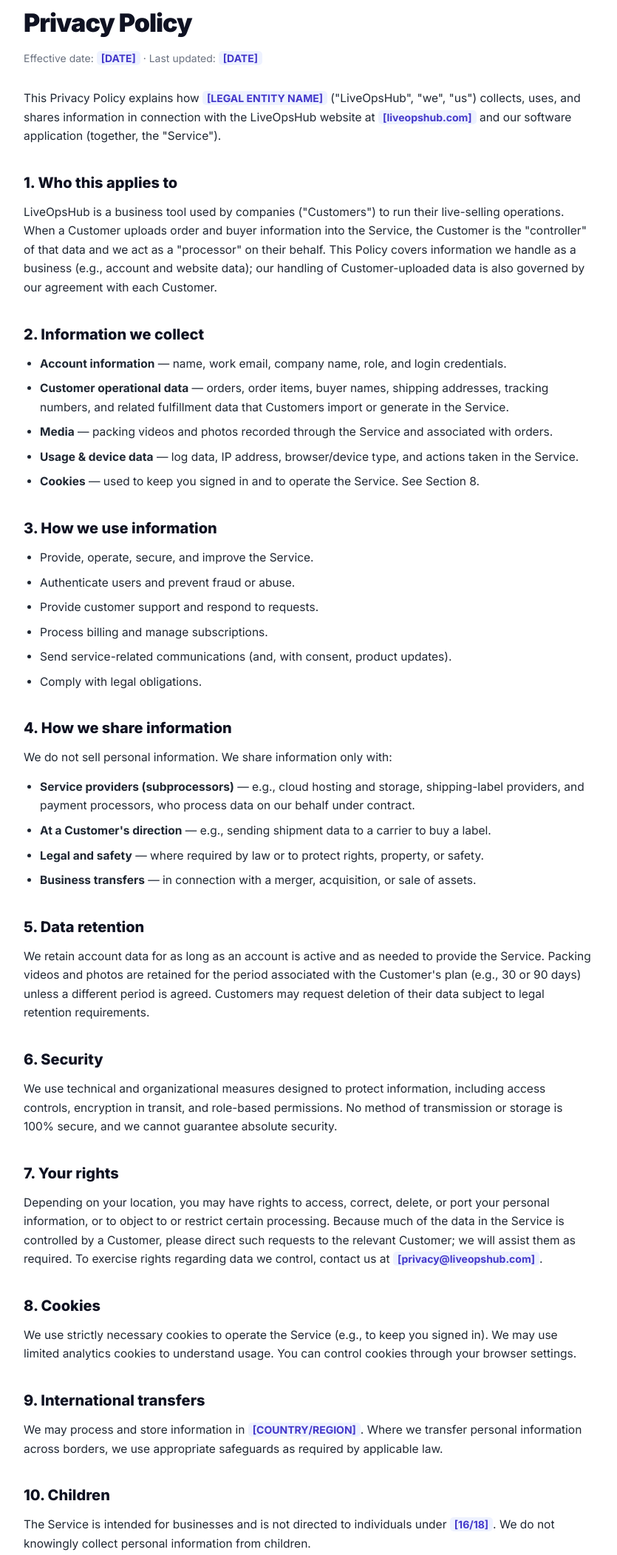
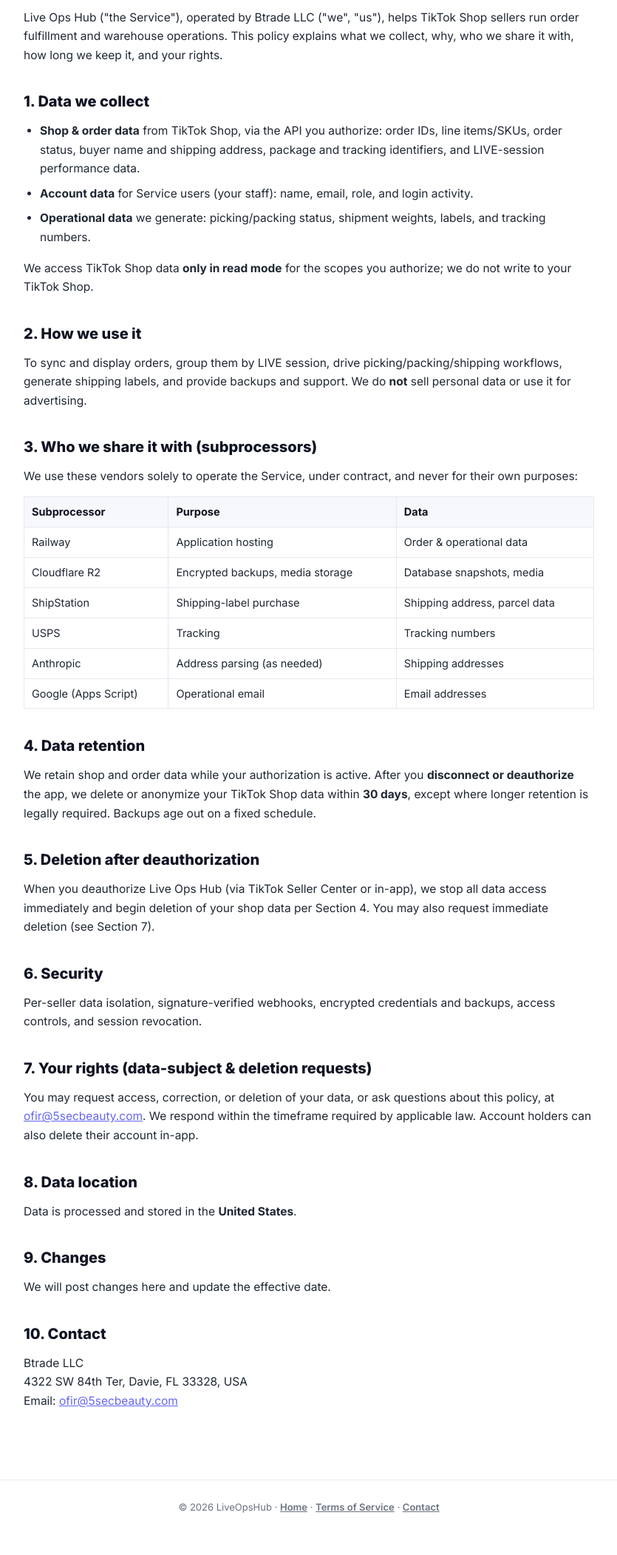
Before and after one commit to ofir-cell/packing-station, a plain HTML site: page site/privacy.html in a window 1280 px wide. Shown: the part 210-2312 px from the top of the page at 74% size, without its empty margins (222-1057 px from the left). After the commit the page ends 2285 px from the top, so only its background shows below. Drawn offline with Linux system fonts and the light colour scheme.

Commit message:
site: finalize privacy + terms, add TikTok partner line

```diff
--- a/site/privacy.html
+++ b/site/privacy.html
@@ -17,13 +17,14 @@
 .logomark{width:30px;height:30px}
 .topbar .in a.back{color:#c3c7d6;font-size:14px;font-weight:700;text-decoration:none}
 .doc{max-width:820px;margin:0 auto;padding:40px 24px 80px}
-.disc{background:#fff7ed;border:1px solid #fed7aa;color:#9a3412;border-radius:12px;padding:14px 16px;font-size:13.5px;margin-bottom:34px}
 h1{font-size:34px;font-weight:900;letter-spacing:-1px;color:#0f1222}
 .meta{color:var(--muted);font-size:14px;margin:8px 0 30px}
 h2{font-size:20px;font-weight:800;color:#0f1222;margin:34px 0 10px}
 p{margin-bottom:14px;font-size:15.5px}
 ul{margin:0 0 16px 22px}li{margin-bottom:8px;font-size:15.5px}
-.ph{background:#eef2ff;color:#4338ca;border-radius:5px;padding:1px 6px;font-weight:700;font-size:14px}
+table{border-collapse:collapse;width:100%;margin:6px 0 18px;font-size:14.5px}
+th,td{border:1px solid var(--line);padding:8px 10px;text-align:left;vertical-align:top}
+th{background:var(--soft);font-weight:700;color:#0f1222}
 footer{border-top:1px solid var(--line);padding:26px 0;text-align:center;font-size:13px;color:var(--muted)}
 footer a{color:var(--muted);font-weight:600}
 </style>
@@ -35,70 +36,57 @@
 </div></div>
 
 <div class="doc">
-  <div class="disc">⚠️ <b>Draft template.</b> This Privacy Policy is a starting point and must be reviewed and adapted by a qualified attorney before you publish it. Replace all <span class="ph">[bracketed]</span> placeholders.</div>
+  <h1>Privacy Policy</h1>
+  <div class="meta">Effective date: October 29, 2026</div>
 
-  <h1>Privacy Policy</h1>
-  <div class="meta">Effective date: <span class="ph">[DATE]</span> · Last updated: <span class="ph">[DATE]</span></div>
+  <p>Live Ops Hub ("the Service"), operated by Btrade LLC ("we", "us"), helps TikTok Shop sellers run order fulfillment and warehouse operations. This policy explains what we collect, why, who we share it with, how long we keep it, and your rights.</p>
 
-  <p>This Privacy Policy explains how <span class="ph">[LEGAL ENTITY NAME]</span> ("LiveOpsHub", "we", "us") collects, uses, and shares information in connection with the LiveOpsHub website at <span class="ph">[liveopshub.com]</span> and our software application (together, the "Service").</p>
+  <h2>1. Data we collect</h2>
+  <ul>
+    <li><b>Shop &amp; order data</b> from TikTok Shop, via the API you authorize: order IDs, line items/SKUs, order status, buyer name and shipping address, package and tracking identifiers, and LIVE-session performance data.</li>
+    <li><b>Account data</b> for Service users (your staff): name, email, role, and login activity.</li>
+    <li><b>Operational data</b> we generate: picking/packing status, shipment weights, labels, and tracking numbers.</li>
+  </ul>
+  <p>We access TikTok Shop data <b>only in read mode</b> for the scopes you authorize; we do not write to your TikTok Shop.</p>
 
-  <h2>1. Who this applies to</h2>
-  <p>LiveOpsHub is a business tool used by companies ("Customers") to run their live-selling operations. When a Customer uploads order and buyer information into the Service, the Customer is the "controller" of that data and we act as a "processor" on their behalf. This Policy covers information we handle as a business (e.g., account and website data); our handling of Customer-uploaded data is also governed by our agreement with each Customer.</p>
+  <h2>2. How we use it</h2>
+  <p>To sync and display orders, group them by LIVE session, drive picking/packing/shipping workflows, generate shipping labels, and provide backups and support. We do <b>not</b> sell personal data or use it for advertising.</p>
 
-  <h2>2. Information we collect</h2>
-  <ul>
-    <li><b>Account information</b> — name, work email, company name, role, and login credentials.</li>
-    <li><b>Customer operational data</b> — orders, order items, buyer names, shipping addresses, tracking numbers, and related fulfillment data that Customers import or generate in the Service.</li>
-    <li><b>Media</b> — packing videos and photos recorded through the Service and associated with orders.</li>
-    <li><b>Usage &amp; device data</b> — log data, IP address, browser/device type, and actions taken in the Service.</li>
-    <li><b>Cookies</b> — used to keep you signed in and to operate the Service. See Section 8.</li>
-  </ul>
+  <h2>3. Who we share it with (subprocessors)</h2>
+  <p>We use these vendors solely to operate the Service, under contract, and never for their own purposes:</p>
+  <table>
+    <tr><th>Subprocessor</th><th>Purpose</th><th>Data</th></tr>
+    <tr><td>Railway</td><td>Application hosting</td><td>Order &amp; operational data</td></tr>
+    <tr><td>Cloudflare R2</td><td>Encrypted backups, media storage</td><td>Database snapshots, media</td></tr>
+    <tr><td>ShipStation</td><td>Shipping-label purchase</td><td>Shipping address, parcel data</td></tr>
+    <tr><td>USPS</td><td>Tracking</td><td>Tracking numbers</td></tr>
+    <tr><td>Anthropic</td><td>Address parsing (as needed)</td><td>Shipping addresses</td></tr>
+    <tr><td>Google (Apps Script)</td><td>Operational email</td><td>Email addresses</td></tr>
+  </table>
 
-  <h2>3. How we use information</h2>
-  <ul>
-    <li>Provide, operate, secure, and improve the Service.</li>
-    <li>Authenticate users and prevent fraud or abuse.</li>
-    <li>Provide customer support and respond to requests.</li>
-    <li>Process billing and manage subscriptions.</li>
-    <li>Send service-related communications (and, with consent, product updates).</li>
-    <li>Comply with legal obligations.</li>
-  </ul>
+  <h2>4. Data retention</h2>
+  <p>We retain shop and order data while your authorization is active. After you <b>disconnect or deauthorize</b> the app, we delete or anonymize your TikTok Shop data within <b>30 days</b>, except where longer retention is legally required. Backups age out on a fixed schedule.</p>
 
-  <h2>4. How we share information</h2>
-  <p>We do not sell personal information. We share information only with:</p>
-  <ul>
-    <li><b>Service providers (subprocessors)</b> — e.g., cloud hosting and storage, shipping-label providers, and payment processors, who process data on our behalf under contract.</li>
-    <li><b>At a Customer's direction</b> — e.g., sending shipment data to a carrier to buy a label.</li>
-    <li><b>Legal and safety</b> — where required by law or to protect rights, property, or safety.</li>
-    <li><b>Business transfers</b> — in connection with a merger, acquisition, or sale of assets.</li>
-  </ul>
-
-  <h2>5. Data retention</h2>
-  <p>We retain account data for as long as an account is active and as needed to provide the Service. Packing videos and photos are retained for the period associated with the Customer's plan (e.g., 30 or 90 days) unless a different period is agreed. Customers may request deletion of their data subject to legal retention requirements.</p>
+  <h2>5. Deletion after deauthorization</h2>
+  <p>When you deauthorize Live Ops Hub (via TikTok Seller Center or in-app), we stop all data access immediately and begin deletion of your shop data per Section 4. You may also request immediate deletion (see Section 7).</p>
 
   <h2>6. Security</h2>
-  <p>We use technical and organizational measures designed to protect information, including access controls, encryption in transit, and role-based permissions. No method of transmission or storage is 100% secure, and we cannot guarantee absolute security.</p>
+  <p>Per-seller data isolation, signature-verified webhooks, encrypted credentials and backups, access controls, and session revocation.</p>
 
-  <h2>7. Your rights</h2>
-  <p>Depending on your location, you may have rights to access, correct, delete, or port your personal information, or to object to or restrict certain processing. Because much of the data in the Service is controlled by a Customer, please direct such requests to the relevant Customer; we will assist them as required. To exercise rights regarding data we control, contact us at <span class="ph">[privacy@liveopshub.com]</span>.</p>
+  <h2>7. Your rights (data-subject &amp; deletion requests)</h2>
+  <p>You may request access, correction, or deletion of your data, or ask questions about this policy, at <a href="mailto:ofir@5secbeauty.com">ofir@5secbeauty.com</a>. We respond within the timeframe required by applicable law. Account holders can also delete their account in-app.</p>
 
-  <h2>8. Cookies</h2>
-  <p>We use strictly necessary cookies to operate the Service (e.g., to keep you signed in). We may use limited analytics cookies to understand usage. You can control cookies through your browser settings.</p>
+  <h2>8. Data location</h2>
+  <p>Data is processed and stored in the <b>United States</b>.</p>
 
-  <h2>9. International transfers</h2>
-  <p>We may process and store information in <span class="ph">[COUNTRY/REGION]</span>. Where we transfer personal information across borders, we use appropriate safeguards as required by applicable law.</p>
+  <h2>9. Changes</h2>
+  <p>We will post changes here and update the effective date.</p>
 
-  <h2>10. Children</h2>
-  <p>The Service is intended for businesses and is not directed to individuals under <span class="ph">[16/18]</span>. We do not knowingly collect personal information from children.</p>
-
-  <h2>11. Changes to this Policy</h2>
-  <p>We may update this Policy from time to time. We will post the updated version with a new effective date and, where appropriate, notify Customers.</p>
-
-  <h2>12. Contact us</h2>
-  <p><span class="ph">[LEGAL ENTITY NAME]</span><br><span class="ph">[ADDRESS]</span><br>Email: <a href="mailto:privacy@liveopshub.com">privacy@liveopshub.com</a></p>
+  <h2>10. Contact</h2>
+  <p>Btrade LLC<br>4322 SW 84th Ter, Davie, FL 33328, USA<br>Email: <a href="mailto:ofir@5secbeauty.com">ofir@5secbeauty.com</a></p>
 </div>
 
-<footer>© 2026 LiveOpsHub · <a href="index.html">Home</a> · <a href="terms.html">Terms of Service</a> · <a href="mailto:hello@liveopshub.com">Contact</a></footer>
+<footer>© 2026 LiveOpsHub · <a href="index.html">Home</a> · <a href="terms.html">Terms of Service</a> · <a href="mailto:ofir@5secbeauty.com">Contact</a></footer>
 
 <svg width="0" height="0" style="position:absolute" aria-hidden="true"><defs>
   <linearGradient id="lohgrad" x1="0" y1="0" x2="1" y2="1"><stop offset="0" stop-color="#6366f1"/><stop offset=".5" stop-color="#8b5cf6"/><stop offset="1" stop-color="#ec4899"/></linearGradient>
```
Also changed, not shown: site/index.html (+1 -1 lines), site/terms.html (+32 -33 lines).
